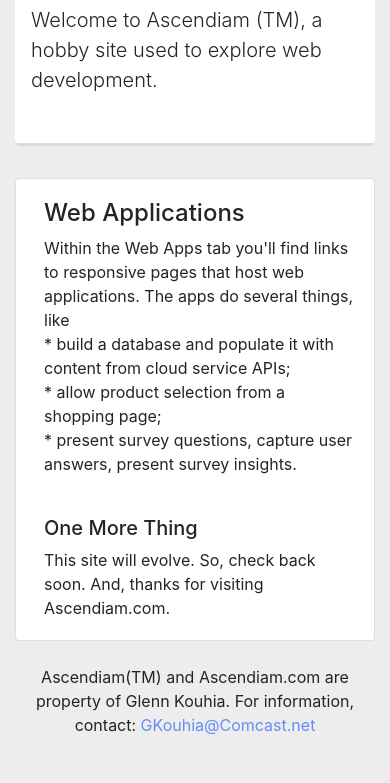
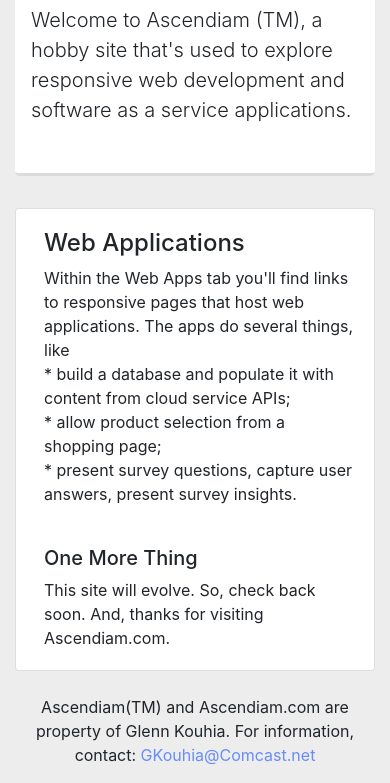
Before and after one commit to GlennKouhia/Ascendiam, a plain HTML site: page SRC/index.html in a window 390 px wide. Shown: the part 190-973 px from the top of the page. Before the commit the page ends 943 px from the top, so only its background shows below. Drawn offline with Linux system fonts and the light colour scheme; a script that the page names is missing.

Commit message:
noted responsive web and SaaS.

```diff
--- a/SRC/index.html
+++ b/SRC/index.html
@@ -53,7 +53,7 @@
 
             <div class="jumbotron">
                 <h1 class="display-5">All Rise with Better Software.</h1>
-                    <p class="lead">Welcome to Ascendiam (TM), a hobby site used to explore web development.
+                    <p class="lead">Welcome to Ascendiam (TM), a hobby site that's used to explore responsive web development and software as a service applications.
                     </p>
             </div>
             <div class="card mb-4 pl-2">
```
